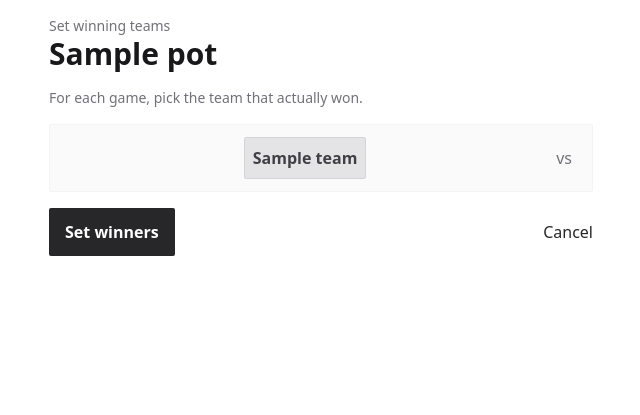
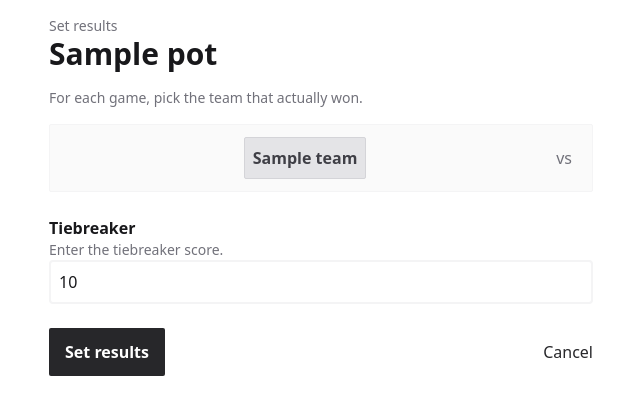
Before and after one commit to tbrlpld/potluck, a Django app: page /pots/1/set-results/ in a window 1280 px wide. Shown: the part 52-467 px from the top of the page, without its empty margins (319-959 px from the left). Run offline with Django 3.2, Linux system fonts and the light colour scheme; tables that the repository leaves empty hold one stand-in row (values such as "Sample post"); style sheets or scripts are compiled from the project's sources; some libraries are stand-ins or nearby versions.

Commit message:
Add tiebreaker field to set results form

```diff
--- a/potluck/picks/templates/picks/create.html
+++ b/potluck/picks/templates/picks/create.html
@@ -20,7 +20,7 @@
             </div>
 
             <div>
-                <div class="font-semibold">{{ create_pick_sheet_form.picker.label }}</div>
+                <label class="font-semibold">{{ create_pick_sheet_form.picker.label }}</label>
                 <div class="text-sm text-gray-500">{{ create_pick_sheet_form.picker.help_text }}</div>
                 {{ create_pick_sheet_form.picker.errors }}
                 {{ create_pick_sheet_form.picker|add_class:"my-1 w-full" }}
@@ -46,7 +46,7 @@
             </div>
 
             <div class="mt-6">
-                <div class="font-semibold">Tiebreaker</div>
+                <label id={{ create_pick_sheet_form.tiebreaker_guess.id_for_label }} class="font-semibold">Tiebreaker</label>
                 <div class="text-sm text-gray-500">{{ create_pick_sheet_form.tiebreaker_guess.help_text }}</div>
                 {{ create_pick_sheet_form.tiebreaker_guess.errors }}
                 {{ create_pick_sheet_form.tiebreaker_guess|add_class:"w-full" }}
--- a/potluck/pots/models.py
+++ b/potluck/pots/models.py
@@ -5,7 +5,11 @@ class Pot(models.Model):
     name = models.CharField(
         max_length=250, null=False, blank=False, help_text="What shall we call the pot?"
     )
-    tiebreaker_score = models.PositiveSmallIntegerField(null=True, blank=False)
+    tiebreaker_score = models.PositiveSmallIntegerField(
+        null=True,
+        blank=False,
+        help_text="Enter the tiebreaker score."
+    )
 
     class Status(models.TextChoices):
         DRAFT = "DR", "Draft"
--- a/potluck/pots/templates/pots/set_results.html
+++ b/potluck/pots/templates/pots/set_results.html
@@ -2,19 +2,16 @@
 {% load widget_tweaks %}
 
 {% block content %}
-    {% include "components/heading-with-eyebrow.html" with heading=pot.name eyebrow="Set winning teams" %}
+    {% include "components/heading-with-eyebrow.html" with heading=pot.name eyebrow="Set results" %}
+    <form action="" method="POST">
+        {% csrf_token %}
+
         <p class="my-4 text-gray-500 text-sm">
             For each game, pick the team that actually won.
         </p>
-    <form action="" method="POST">
-        {% csrf_token %}
-        {{ form.management_form }}
-
-        <p>
-            {{ form.non_field_errors }}
-        </p>
-
-        {% for game_form in form %}
+        {{ set_winning_teams_formset.management_form }}
+        {{ set_winning_teams_formset.non_field_errors }}
+        {% for game_form in set_winning_teams_formset %}
             {% for field in game_form %}
                 {% if field.name == "winning_team" %}
                     <div class="my-4 p-3 box">
@@ -26,9 +23,16 @@
             {% endfor %}
         {% endfor %}
 
+        <div class="my-6">
+            <label id={{ set_tiebreaker_score_form.tiebreaker_score.id_for_label }} class="font-semibold">Tiebreaker</label>
+            <div class="text-sm text-gray-500">{{ set_tiebreaker_score_form.tiebreaker_score.help_text }}</div>
+            {{ set_tiebreaker_score_form.tiebreaker_score.errors }}
+            {{ set_tiebreaker_score_form.tiebreaker_score|add_class:"w-full" }}
+        </div>
+
         <div class="flex justify-between items-baseline">
             <button type="submit" class="px-4 py-3 btn">
-                Set winners
+                Set results
             </button>
             <a href="{% url 'pot_detail' pot.id %}" class="link">Cancel</a>
         </div>
--- a/potluck/pots/views.py
+++ b/potluck/pots/views.py
@@ -4,7 +4,7 @@ from django.views import generic
 from potluck.games.models import Game
 from potluck.games.forms import SetWinningTeamForm
 from potluck.picks.models import PickSheet
-from potluck.pots.forms import CreateGameInPotForm
+from potluck.pots.forms import CreateGameInPotForm, SetTiebreakerScoreForm
 from potluck.pots.models import Pot
 
 
@@ -94,6 +94,7 @@ class TallyView(generic.ListView):
 def set_results(request, pot_id):
     pot = shortcuts.get_object_or_404(Pot, pk=pot_id)
     games_queryset = pot.games.all().order_by("id")
+    winning_teams_prefix = "winning-teams"
     SetWinningTeamsFormset = forms.modelformset_factory(
         Game,
         form=SetWinningTeamForm,
@@ -104,19 +105,30 @@ def set_results(request, pot_id):
         extra=0,
     )
     if request.method == "POST":
-        set_winning_teams_formset = SetWinningTeamsFormset(data=request.POST, queryset=games_queryset)
-        if set_winning_teams_formset.is_valid():
+        set_winning_teams_formset = SetWinningTeamsFormset(
+            data=request.POST,
+            queryset=games_queryset,
+            prefix=winning_teams_prefix,
+        )
+        set_tiebreaker_score_form = SetTiebreakerScoreForm(data=request.POST, instance=pot)
+        if all((set_winning_teams_formset.is_valid(), set_tiebreaker_score_form.is_valid())):
             set_winning_teams_formset.save()
+            set_tiebreaker_score_form.save()
             return shortcuts.redirect(
                 urls.reverse_lazy("pot_detail", kwargs={"pk": pot_id})
             )
     else:
-        set_winning_teams_formset = SetWinningTeamsFormset(queryset=games_queryset)
+        set_winning_teams_formset = SetWinningTeamsFormset(
+            queryset=games_queryset,
+            prefix=winning_teams_prefix,
+        )
+        set_tiebreaker_score_form = SetTiebreakerScoreForm(instance=pot)
     return shortcuts.render(
         request,
         template_name="pots/set_results.html",
         context = {
             "pot": pot,
-            "form": set_winning_teams_formset,
+            "set_winning_teams_formset": set_winning_teams_formset,
+            "set_tiebreaker_score_form": set_tiebreaker_score_form,
         }
     )
```
Also changed, not shown: potluck/pots/migrations/0005_alter_pot_tiebreaker_score.py (added). Lines whose indentation alone changed are shown as unchanged.
